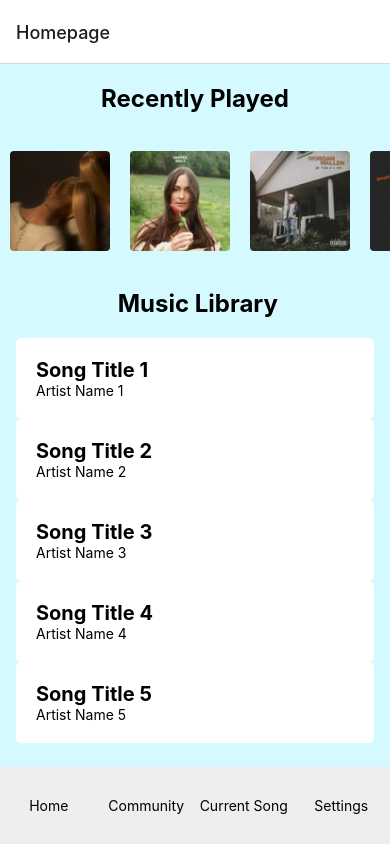
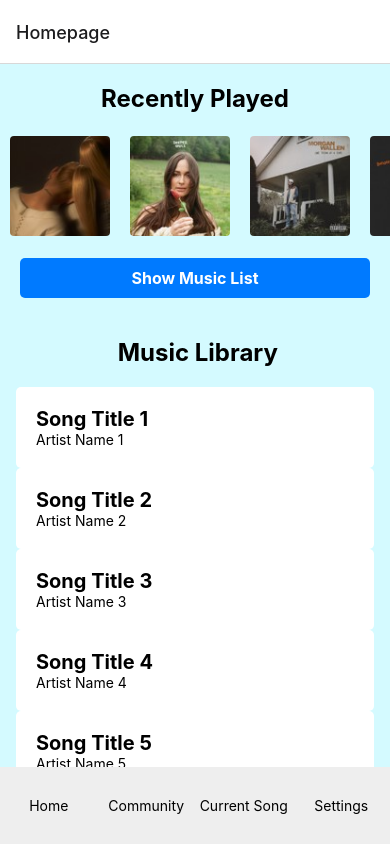
Before and after one commit to cphann/YHack, a React Native app: screen /Homepage in a window 390 px wide. Built offline with nearby package versions, Linux system fonts and the light colour scheme.

Commit message:
list music from webscrapping

```diff
--- a/App.js
+++ b/App.js
@@ -7,6 +7,7 @@ import Homepage from './Homepage';
 import Community from './Community';
 import CurrentSong from './CurrentSong';
 import Settings from './Settings';
+import MusicList from './MusicList'
 
 const Stack = createNativeStackNavigator();
 
@@ -40,6 +41,7 @@ const App = () => {
         <Stack.Screen name="Community" component={Community} />
         <Stack.Screen name="CurrentSong" component={CurrentSong} />
         <Stack.Screen name="Settings" component={Settings} />
+        <Stack.Screen name="MusicList" component={MusicList} />
         {/* You can add more screens here */}
       </Stack.Navigator>
       {/* Your custom tab bar */}
--- a/Homepage.js
+++ b/Homepage.js
@@ -1,6 +1,7 @@
-import React from 'react';
+import React, { useState } from 'react';
 import { View, Text, FlatList, TouchableOpacity, Image, StyleSheet } from 'react-native';
 import { useNavigation } from '@react-navigation/native';
+import MusicList from './MusicList'; // Importing the MusicList component
 
 // Dummy data for the music library
 const musicData = [
@@ -13,6 +14,11 @@ const musicData = [
 
 const Homepage = () => {
   const navigation = useNavigation();
+  const [showMusicList, setShowMusicList] = useState(false);
+
+  const toggleMusicList = () => {
+    setShowMusicList(!showMusicList);
+  };
 
   // Function to render each item in the music library
   const renderSong = ({ item }) => (
@@ -40,6 +46,12 @@ const Homepage = () => {
         showsHorizontalScrollIndicator={false} // Optional: to hide the horizontal scroll indicator
         style={styles.musicData}
       />
+      {/* Conditional rendering of MusicList component */}
+      {showMusicList && <MusicList />}
+      {/* Button to toggle MusicList visibility */}
+      <TouchableOpacity onPress={toggleMusicList} style={styles.button}>
+        <Text style={styles.buttonText}>{showMusicList ? "Hide Music List" : "Show Music List"}</Text>
+      </TouchableOpacity>
       <Text style={styles.header}> Music Library</Text>
       {/* FlatList to display the music library */}
       <FlatList
@@ -85,6 +97,18 @@ const styles = StyleSheet.create({
     fontSize: 20,
     fontWeight: 'bold',
   },
+  button: {
+    backgroundColor: '#007AFF',
+    padding: 10,
+    borderRadius: 5,
+    margin: 20,
+    alignItems: 'center',
+  },
+  buttonText: {
+    color: '#FFFFFF',
+    fontSize: 16,
+    fontWeight: 'bold',
+  }
 });
 
 export default Homepage;
--- /dev/null
+++ b/MusicList.js
@@ -0,0 +1,82 @@
+import React, { useEffect, useState } from 'react';
+import { View, Text, FlatList, TouchableOpacity, StyleSheet } from 'react-native';
+import axios from 'axios';
+
+const MusicList = () => {
+  const [musicData, setMusicData] = useState([]);
+
+  useEffect(() => {
+    const fetchHtmlContent = async () => {
+      try {
+        const response = await axios.get('https://listmaker.com/the-best-music-tracks-ever-recorded'); // Replace with the URL of the website
+        const htmlContent = response.data;
+        const names = extractNamesFromJsonLd(htmlContent);
+        setMusicData(names.map((name, index) => ({ id: index.toString(), title: name })));
+      } catch (error) {
+        console.error('Error fetching data:', error);
+      }
+    };
+
+    fetchHtmlContent();
+  }, []);
+
+  const extractNamesFromJsonLd = (htmlContent) => {
+    const jsonLdRegex = /<script type="application\/ld\+json">([\s\S]*?)<\/script>/g;
+    const matches = htmlContent.match(jsonLdRegex);
+
+    if (!matches || matches.length === 0) {
+      console.error('No JSON-LD script found in HTML.');
+      return [];
+    }
+
+    const names = [];
+    matches.forEach((match) => {
+      const json = JSON.parse(match.replace(/<[^>]+>/g, '').trim());
+      if (json['@type'] === 'Article' && json.mainEntity && json.mainEntity.itemListElement) {
+        json.mainEntity.itemListElement.forEach((item) => {
+          if (item.item && item.item.name) {
+            names.push(item.item.name);
+          }
+        });
+      }
+    });
+
+    return names;
+  };
+
+  const renderMusicItem = ({ item }) => (
+    <TouchableOpacity style={styles.musicItem} onPress={() => {}}>
+      <Text style={styles.title}>{item.title}</Text>
+    </TouchableOpacity>
+  );
+
+  return (
+    <FlatList
+      data={musicData}
+      renderItem={renderMusicItem}
+      keyExtractor={item => item.id}
+      contentContainerStyle={styles.container}
+    />
+  );
+};
+
+const styles = StyleSheet.create({
+  container: {
+    paddingVertical: 16,
+    paddingHorizontal: 8,
+  },
+  musicItem: {
+    backgroundColor: '#FFFFFF',
+    padding: 16,
+    marginVertical: 8,
+    marginHorizontal: 16,
+    borderRadius: 8,
+  },
+  title: {
+    fontSize: 16,
+    fontWeight: 'bold',
+    textAlign: 'center',
+  },
+});
+
+export default MusicList;
--- a/package.json
+++ b/package.json
@@ -12,14 +12,18 @@
     "@react-navigation/bottom-tabs": "^6.5.20",
     "@react-navigation/native": "^6.1.17",
     "@react-navigation/native-stack": "^6.9.26",
+    "axios": "^1.6.8",
+    "cheerio": "^1.0.0-rc.12",
     "expo": "~50.0.14",
     "expo-av": "~13.10.5",
     "expo-status-bar": "~1.11.1",
     "react": "18.2.0",
     "react-native": "0.73.6",
+    "react-native-fs": "^2.20.0",
     "react-native-safe-area-context": "^4.9.0",
     "react-native-screens": "^3.30.1",
-    "web-audio-beat-detector": "^8.2.7"
+    "web-audio-beat-detector": "^8.2.7",
+    "lottie-react-native": "6.5.1"
   },
   "devDependencies": {
     "@babel/core": "^7.20.0"
```
Also changed, not shown: 1 other file (tests, documents, lock files or other folders).
